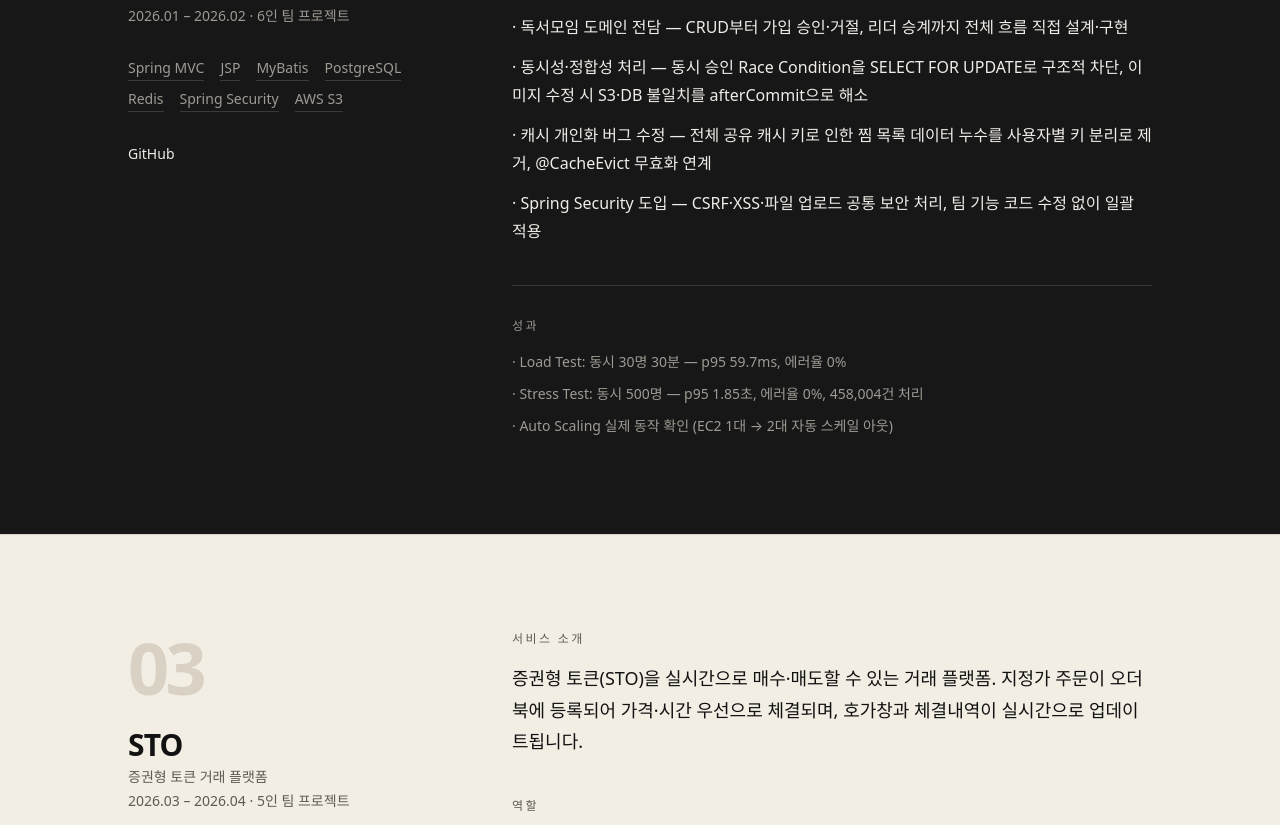
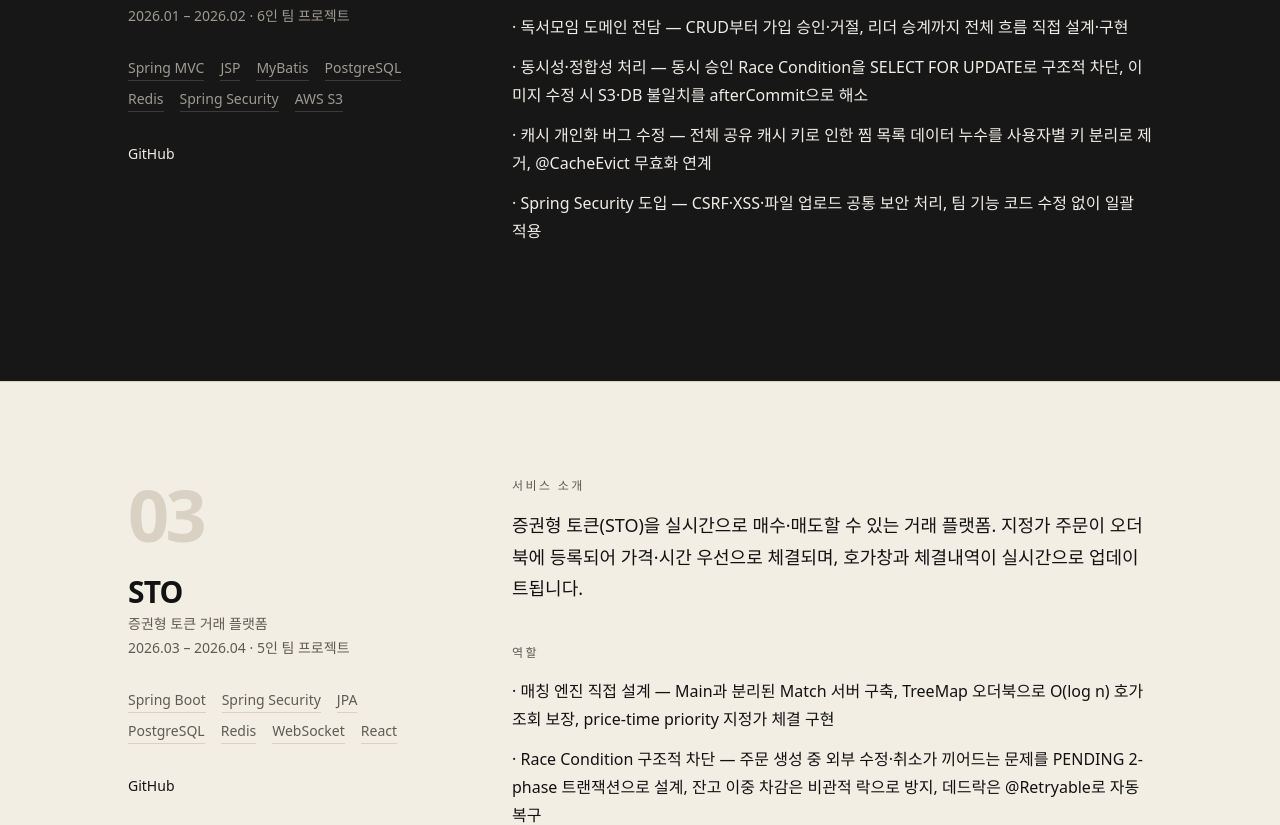
Before and after one commit to hot-gamja/portfolio-v1, a React (Vite) app: page / in a window 1280 px wide. Shown: the part 1817-2642 px from the top of the page. Built offline with nearby package versions, Linux system fonts and the light colour scheme; a web font is replaced by a local one.

Commit message:
Remove outcomes data and rendering from SecondHandBooks

```diff
--- a/src/components/Projects.jsx
+++ b/src/components/Projects.jsx
@@ -88,21 +88,6 @@ function ProjectChapter({ project }) {
               </div>
             )}
 
-            {project.outcomes && (
-              <div className={`border-t pt-8 ${isDark ? 'border-coal-line' : 'border-line'}`}>
-                <p className={`text-xs font-medium uppercase tracking-[0.2em] mb-4 ${isDark ? 'text-smoke' : 'text-dim'}`}>
-                  성과
-                </p>
-                <ul className="space-y-2">
-                  {project.outcomes.map((o) => (
-                    <li key={o} className={`text-sm leading-6 ${isDark ? 'text-smoke' : 'text-dim'}`}>
-                      · {o}
-                    </li>
-                  ))}
-                </ul>
-              </div>
-            )}
-
           </div>
 
         </div>
--- a/src/data/projects.js
+++ b/src/data/projects.js
@@ -27,12 +27,6 @@ export const projects = [
       'Spring Security 도입 — CSRF·XSS·파일 업로드 공통 보안 처리, 팀 기능 코드 수정 없이 일괄 적용',
     ],
     techStack: ['Spring MVC', 'JSP', 'MyBatis', 'PostgreSQL', 'Redis', 'Spring Security', 'AWS S3'],
-    outcomes: [
-      'Load Test: 동시 30명 30분 — p95 59.7ms, 에러율 0%',
-      'Stress Test: 동시 500명 — p95 1.85초, 에러율 0%, 458,004건 처리',
-      'Auto Scaling 실제 동작 확인 (EC2 1대 → 2대 자동 스케일 아웃)',
-    ],
-    improvements: ['실시간 알림 기능', '포인트/적립금 시스템', '리뷰/평점 시스템'],
     github: 'https://github.com/SHSWAcademy/SecondHandBooks',
   },
   {
```
